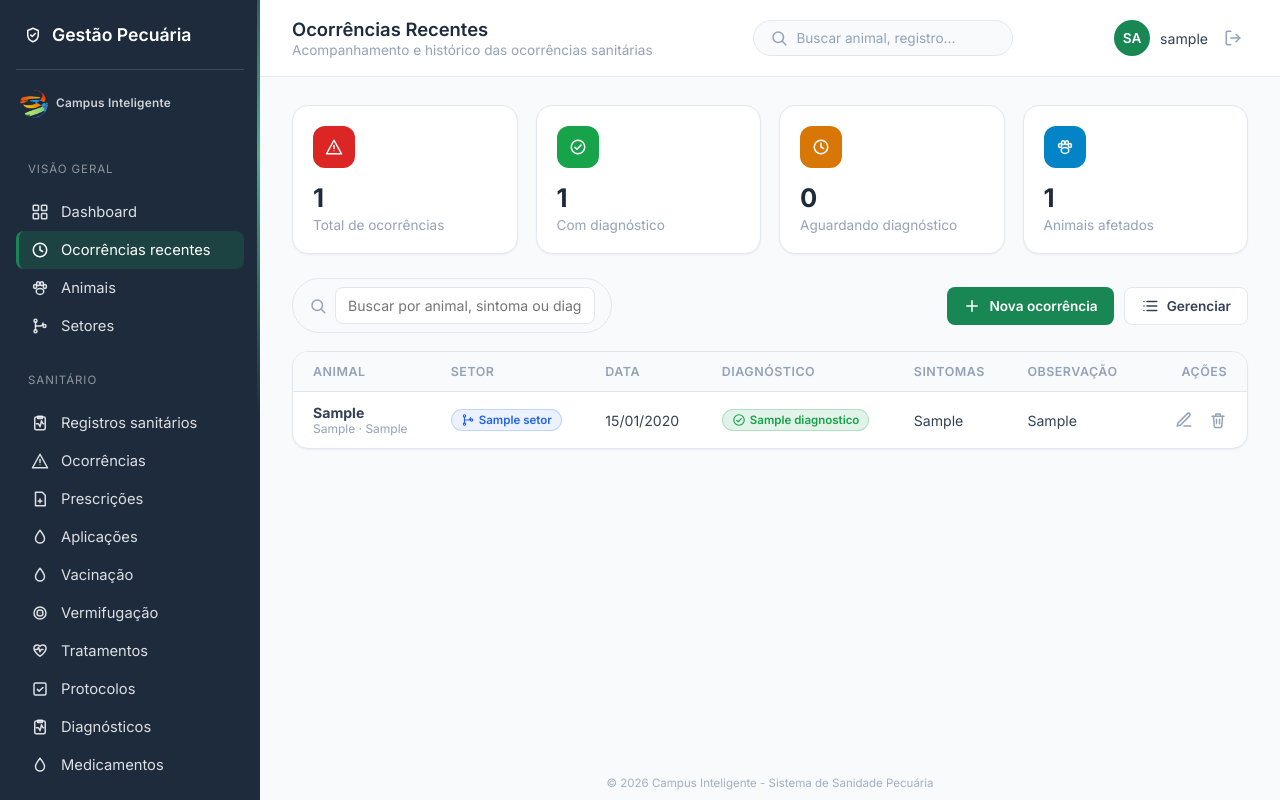
After one commit to campusinteligente/sanidade_pecuaria, a Django app: page /ocorrencias-recentes/ in a window 1280 px wide. The commit adds this page. Run offline with Django 5.2, Linux system fonts and the light colour scheme; a user stored in the database is signed in; tables that the repository leaves empty hold one stand-in row (values such as "Sample post").

Commit message:
Modificação side e ocorrencias

```diff
--- /dev/null
+++ b/painel/templates/painel/ocorrencias_recentes.html
@@ -0,0 +1,137 @@
+{% extends "base.html" %}
+
+{% block title %}Ocorrências Recentes{% endblock %}
+{% block header_title %}Ocorrências Recentes{% endblock %}
+{% block header_subtitle %}Acompanhamento e histórico das ocorrências sanitárias{% endblock %}
+
+{% block content %}
+
+  {% if setor_atual %}
+  <div class="filtro-setor-aviso">
+    <svg class="icon"><use href="#icon-branch"/></svg>
+    Mostrando ocorrências do setor <strong>{{ setor_atual.nome }}</strong>.
+    <a href="{% url 'definir_setor' %}" onclick="event.preventDefault(); document.getElementById('form-limpar-setor').submit();">Ver todos os setores</a>
+    <form id="form-limpar-setor" method="post" action="{% url 'definir_setor' %}" style="display:none;">
+      {% csrf_token %}
+    </form>
+  </div>
+  {% endif %}
+
+  <div class="stat-grid" style="margin-bottom: 24px;">
+    <div class="stat-card">
+      <div class="stat-card__icon stat-card__icon--danger"><svg class="icon"><use href="#icon-alert"/></svg></div>
+      <p class="stat-card__value">{{ total_ocorrencias }}</p>
+      <p class="stat-card__label">Total de ocorrências</p>
+    </div>
+    <div class="stat-card">
+      <div class="stat-card__icon stat-card__icon--success"><svg class="icon"><use href="#icon-check-circle"/></svg></div>
+      <p class="stat-card__value">{{ com_diagnostico }}</p>
+      <p class="stat-card__label">Com diagnóstico</p>
+    </div>
+    <div class="stat-card">
+      <div class="stat-card__icon stat-card__icon--warning"><svg class="icon"><use href="#icon-clock"/></svg></div>
+      <p class="stat-card__value">{{ sem_diagnostico }}</p>
+      <p class="stat-card__label">Aguardando diagnóstico</p>
+    </div>
+    <div class="stat-card">
+      <div class="stat-card__icon stat-card__icon--info"><svg class="icon"><use href="#icon-paw"/></svg></div>
+      <p class="stat-card__value">{{ animais_afetados }}</p>
+      <p class="stat-card__label">Animais afetados</p>
+    </div>
+  </div>
+
+  <div class="crud-toolbar">
+    <form method="get" class="topbar__search crud-toolbar__search">
+      <svg class="icon"><use href="#icon-search"/></svg>
+      <input type="text" name="q" value="{{ termo_busca }}" placeholder="Buscar por animal, sintoma ou diagnóstico...">
+    </form>
+    <div style="display:flex; gap:10px;">
+      <a class="btn" href="{% url 'ocorrencia:criar' %}">
+        <svg class="icon"><use href="#icon-plus"/></svg> Nova ocorrência
+      </a>
+      <a class="btn" href="{% url 'ocorrencia:listar' %}" style="background:var(--color-surface); color:var(--color-text); border:1px solid var(--color-border);" title="Gerenciamento completo de ocorrências">
+        <svg class="icon"><use href="#icon-list"/></svg> Gerenciar
+      </a>
+    </div>
+  </div>
+
+  <div class="panel">
+    <table class="data-table">
+      <thead>
+        <tr>
+          <th>Animal</th>
+          <th>Setor</th>
+          <th>Data</th>
+          <th>Diagnóstico</th>
+          <th>Sintomas</th>
+          <th>Observação</th>
+          <th style="text-align:right;">Ações</th>
+        </tr>
+      </thead>
+      <tbody>
+        {% for o in objetos %}
+        <tr>
+          <td>
+            <strong>{{ o.animal.identificacao }}</strong>
+            {% if o.animal.especie %}
+              <span style="display:block; font-size:0.75rem; color:var(--color-text-muted);">{{ o.animal.especie }}{% if o.animal.raca %} · {{ o.animal.raca }}{% endif %}</span>
+            {% endif %}
+          </td>
+          <td>
+            {% if o.animal.setor %}
+              <span class="badge" style="background:rgba(59, 130, 246, 0.1); color:#2563eb; border:1px solid rgba(59, 130, 246, 0.25);">
+                <svg class="icon icon-sm"><use href="#icon-branch"/></svg> {{ o.animal.setor.nome }}
+              </span>
+            {% else %}
+              <span style="color:var(--color-text-muted);">—</span>
+            {% endif %}
+          </td>
+          <td>{{ o.data|date:"d/m/Y" }}</td>
+          <td>
+            {% if o.diagnostico %}
+              <span class="badge" style="background:rgba(22, 163, 74, 0.12); color:#16a34a; border:1px solid rgba(22, 163, 74, 0.25);">
+                <svg class="icon icon-sm"><use href="#icon-check-circle"/></svg> {{ o.diagnostico.nome }}
+              </span>
+            {% else %}
+              <span class="badge" style="background:rgba(234, 179, 8, 0.12); color:#ca8a04; border:1px solid rgba(234, 179, 8, 0.3);">
+                <svg class="icon icon-sm"><use href="#icon-clock"/></svg> Em avaliação
+              </span>
+            {% endif %}
+          </td>
+          <td>{{ o.sintomas|truncatechars:80 }}</td>
+          <td>{{ o.observacao|default:"—"|truncatechars:50 }}</td>
+          <td class="crud-actions" style="text-align:right;">
+            <a href="{% url 'ocorrencia:editar' o.pk %}" title="Editar ocorrência">
+              <svg class="icon"><use href="#icon-edit"/></svg>
+            </a>
+            <a href="{% url 'ocorrencia:apagar' o.pk %}" title="Excluir ocorrência">
+              <svg class="icon"><use href="#icon-trash"/></svg>
+            </a>
+          </td>
+        </tr>
+        {% empty %}
+        <tr>
+          <td colspan="7" style="text-align:center; padding:36px 16px; color:var(--color-text-muted);">
+            <svg class="icon" style="width:36px; height:36px; margin-bottom:8px; opacity:0.5;"><use href="#icon-check-circle"/></svg>
+            <p style="margin:0; font-size:0.95rem; font-weight:500;">Nenhuma ocorrência encontrada.</p>
+            <p style="margin:4px 0 0 0; font-size:0.82rem;">Todas as ocorrências sanitárias estão em dia ou não correspondem ao filtro.</p>
+          </td>
+        </tr>
+        {% endfor %}
+      </tbody>
+    </table>
+  </div>
+
+  {% if is_paginated %}
+  <div class="pagination">
+    {% if page_obj.has_previous %}
+      <a href="?page={{ page_obj.previous_page_number }}{% if termo_busca %}&q={{ termo_busca }}{% endif %}">« Anterior</a>
+    {% endif %}
+    <span>Página {{ page_obj.number }} de {{ page_obj.paginator.num_pages }}</span>
+    {% if page_obj.has_next %}
+      <a href="?page={{ page_obj.next_page_number }}{% if termo_busca %}&q={{ termo_busca }}{% endif %}">Próxima »</a>
+    {% endif %}
+  </div>
+  {% endif %}
+
+{% endblock %}
--- a/painel/urls.py
+++ b/painel/urls.py
@@ -6,4 +6,5 @@ app_name = "painel"
 
 urlpatterns = [
     path("", views.dashboard, name="dashboard"),
+    path("ocorrencias-recentes/", views.ocorrencias_recentes, name="ocorrencias_recentes"),
 ]
--- a/painel/views.py
+++ b/painel/views.py
@@ -1,4 +1,6 @@
 from django.contrib.auth.decorators import login_required
+from django.core.paginator import Paginator
+from django.db.models import Q
 from django.shortcuts import render
 from django.urls import reverse
 
@@ -9,12 +11,23 @@ from alimentacao.models import ProdutoAlimentar
 
 @login_required
 def dashboard(request):
+    setor_id = request.session.get("setor_id")
+
+    animais_qs = Animal.objects.filter(ativo=True)
+    tratamentos_qs = Tratamento.objects.filter(status="em_andamento")
+    ocorrencias_qs = Ocorrencia.objects.all()
+
+    if setor_id:
+        animais_qs = animais_qs.filter(setor_id=setor_id)
+        tratamentos_qs = tratamentos_qs.filter(animal__setor_id=setor_id)
+        ocorrencias_qs = ocorrencias_qs.filter(animal__setor_id=setor_id)
+
     context = {
         "active": "dashboard",
-        "total_animais": Animal.objects.filter(ativo=True).count(),
+        "total_animais": animais_qs.count(),
         "total_setores": Setor.objects.count(),
-        "tratamentos_em_andamento": Tratamento.objects.filter(status="em_andamento").count(),
-        "ocorrencias_recentes": Ocorrencia.objects.select_related("animal", "diagnostico").order_by("-data")[:5],
+        "tratamentos_em_andamento": tratamentos_qs.count(),
+        "total_ocorrencias": ocorrencias_qs.count(),
         "modulos": [
             {
                 "titulo": "Registros sanitários",
@@ -73,3 +86,44 @@ def dashboard(request):
         ],
     }
     return render(request, "painel/dashboard.html", context)
+
+
+@login_required
+def ocorrencias_recentes(request):
+    setor_id = request.session.get("setor_id")
+
+    qs = Ocorrencia.objects.select_related("animal", "animal__setor", "diagnostico").order_by("-data", "-id_ocorrencia")
+
+    if setor_id:
+        qs = qs.filter(animal__setor_id=setor_id)
+
+    termo = request.GET.get("q", "").strip()
+    if termo:
+        qs = qs.filter(
+            Q(animal__identificacao__icontains=termo)
+            | Q(sintomas__icontains=termo)
+            | Q(observacao__icontains=termo)
+            | Q(diagnostico__nome__icontains=termo)
+        )
+
+    total_ocorrencias = qs.count()
+    com_diagnostico = qs.filter(diagnostico__isnull=False).count()
+    sem_diagnostico = total_ocorrencias - com_diagnostico
+    animais_afetados = qs.values("animal_id").distinct().count()
+
+    paginator = Paginator(qs, 15)
+    page_number = request.GET.get("page")
+    page_obj = paginator.get_page(page_number)
+
+    context = {
+        "active": "ocorrencias_recentes",
+        "page_obj": page_obj,
+        "objetos": page_obj.object_list,
+        "is_paginated": page_obj.has_other_pages(),
+        "total_ocorrencias": total_ocorrencias,
+        "com_diagnostico": com_diagnostico,
+        "sem_diagnostico": sem_diagnostico,
+        "animais_afetados": animais_afetados,
+        "termo_busca": termo,
+    }
+    return render(request, "painel/ocorrencias_recentes.html", context)
--- a/static/css/sanidade.css
+++ b/static/css/sanidade.css
@@ -205,7 +205,18 @@ body {
 }
 
 .content {
+    flex: 1;
     padding: 28px 32px 48px 32px;
+}
+
+a.stat-card {
+    transition: transform 0.15s ease, box-shadow 0.15s ease, border-color 0.15s ease;
+}
+
+a.stat-card:hover {
+    transform: translateY(-2px);
+    box-shadow: 0 6px 18px rgba(0, 0, 0, 0.08);
+    border-color: rgba(22, 163, 74, 0.35);
 }
 
 /* ---------- Cards ---------- */
@@ -789,10 +800,6 @@ form textarea {
 }
 
 /* ---------- Borda infinita (gradiente animado, tom agro) ---------- */
-.sidebar {
-    position: relative;
-}
-
 .sidebar::after {
     content: "";
     position: absolute;
--- a/templates/base.html
+++ b/templates/base.html
@@ -31,6 +31,8 @@
     <ul class="sidebar__nav">
       <li><a class="sidebar__link {% if active == 'dashboard' %}is-active{% endif %}" href="{% url 'painel:dashboard' %}">
         <svg class="icon"><use href="#icon-grid"/></svg> Dashboard</a></li>
+      <li><a class="sidebar__link {% if active == 'ocorrencias_recentes' %}is-active{% endif %}" href="{% url 'painel:ocorrencias_recentes' %}">
+        <svg class="icon"><use href="#icon-clock"/></svg> Ocorrências recentes</a></li>
       <li><a class="sidebar__link" href="{% url 'animal:listar' %}">
         <svg class="icon"><use href="#icon-paw"/></svg> Animais</a></li>
       <li><a class="sidebar__link" href="{% url 'setor:listar' %}">
```
Also changed, not shown: painel/templates/painel/dashboard.html (+3 -29 lines).
